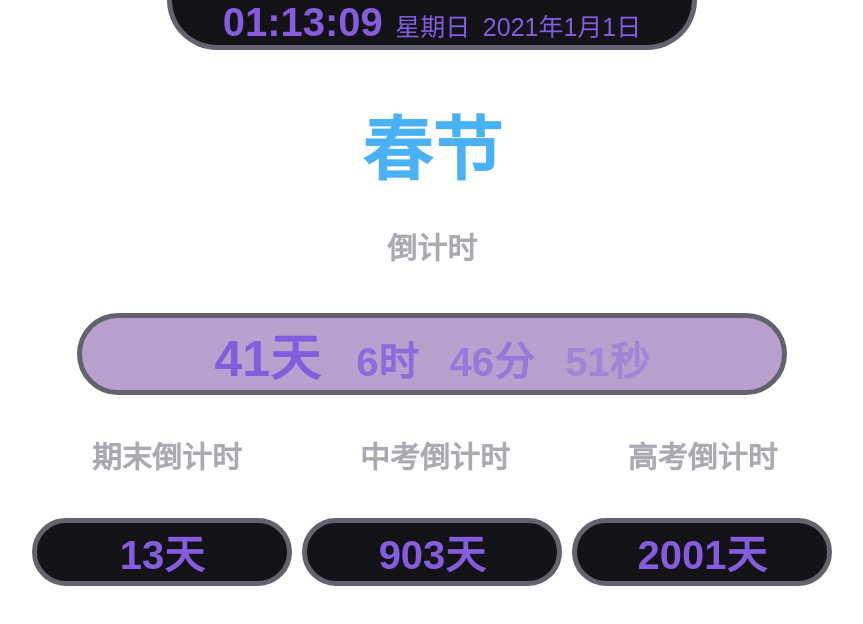
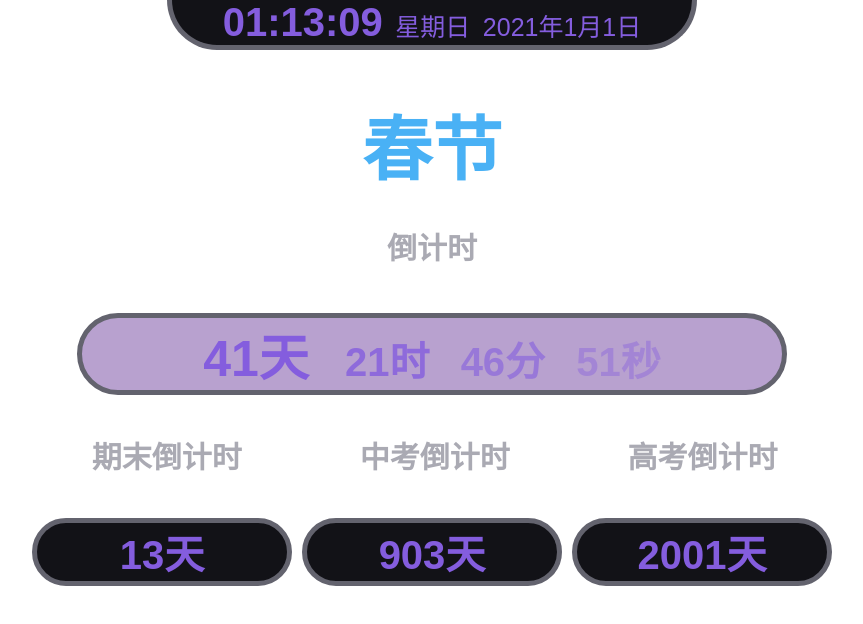
Before and after one commit to qinAlex0217/-, a plain HTML site: page index.html in a window 1280 px wide. Shown: the whole page, without its empty margins (208-1071 px from the left). Drawn offline with Linux system fonts and the light colour scheme; no server answers.

Commit message:
Update index.html

```diff
--- a/index.html
+++ b/index.html
@@ -10,7 +10,7 @@
     <link href="https://fonts.googleapis.com/css2?family=Noto+Serif+SC:wght@400;500;900&display=swap" rel="stylesheet" media="print" onload="this.media='all'">
     <script>
         // 春节
-        var str = "2021/2/11 08:00:00";
+        var str = "2021/2/11 23:00:00";
         //期末考试时间
         var strq = "2021/1/14 08:30:00";
         //中考时间
```
